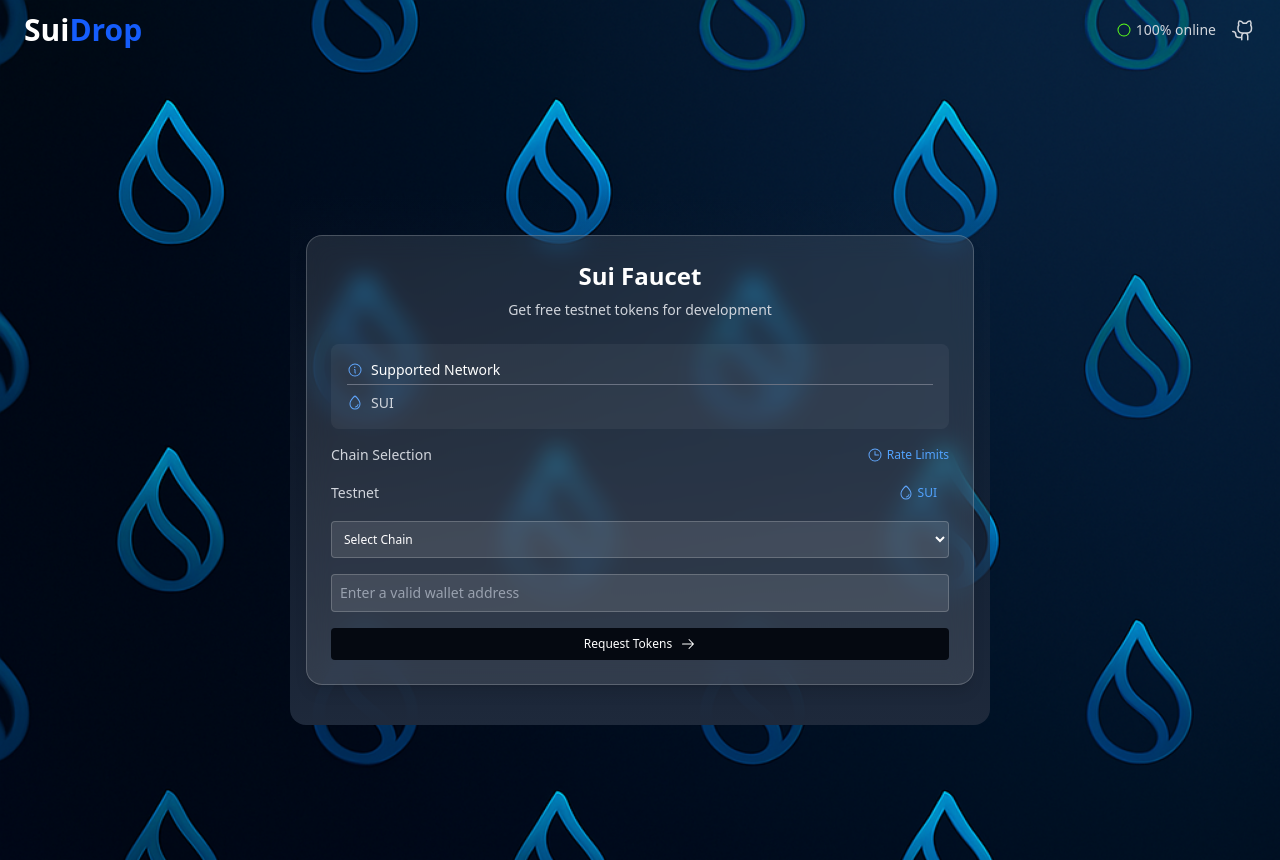
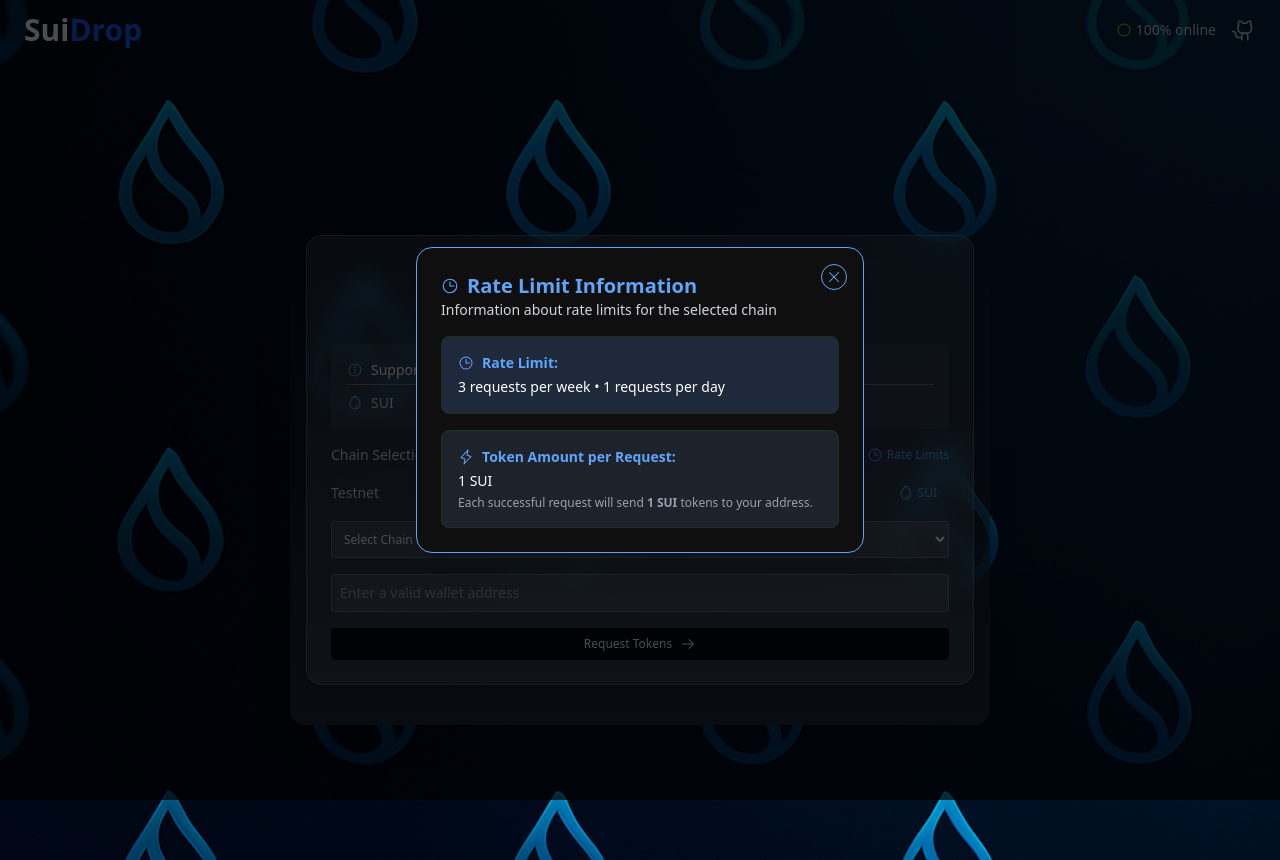
Before and after one commit to dennispaul8/suifaucet-template, a React (Vite) app: page / in a window 1280 px wide. Both pictures are taken after a click on the button "Rate Limits". Built offline with nearby package versions, Linux system fonts and the light colour scheme.

Commit message:
add modal to rate limit

```diff
--- a/src/App.tsx
+++ b/src/App.tsx
@@ -7,8 +7,11 @@
 } from "@phosphor-icons/react";
 import "./App.css";
 import Navbar from "./components/Navbar";
+import { useState } from "react";
+import RateLimitModal from "./components/RateLimitModal";
 
 function App() {
+  const [showModal, setShowModal] = useState(false);
   return (
     <div className="bg-[url(../public/sui-bg.png)] bg-no-repeat bg-cover bg-[#171620] min-h-screen">
       <Navbar />
@@ -36,7 +39,10 @@
 
             <div className="flex justify-between items-center text-sm mb-4">
               <span className="text-gray-300">Chain Selection</span>
-              <button className="text-blue-400 hover:underline flex items-center gap-1 text-xs">
+              <button
+                onClick={() => setShowModal(true)}
+                className="text-blue-400 hover:underline flex items-center gap-1 text-xs"
+              >
                 <ClockIcon size={16} color="#60A5FA" />
                 Rate Limits
               </button>
@@ -60,9 +66,6 @@
               <option className="bg-gray-800 text-white" value="sui">
                 Sui
               </option>
-              <option className="bg-gray-800 text-white" value="eth">
-                Ethereum
-              </option>
             </select>
 
             <input
@@ -78,6 +81,7 @@
           </div>
         </div>
       </div>
+      <RateLimitModal open={showModal} onClose={() => setShowModal(false)} />
     </div>
   );
 }
--- /dev/null
+++ b/src/components/RateLimitModal.tsx
@@ -0,0 +1,57 @@
+import { XIcon } from "@phosphor-icons/react";
+import { ClockIcon, LightningIcon } from "@phosphor-icons/react";
+
+type Props = {
+  open: boolean;
+  onClose: () => void;
+};
+
+export default function RateLimitModal({ open, onClose }: Props) {
+  if (!open) return null;
+
+  return (
+    <div className="fixed inset-0 z-50 flex items-center justify-center bg-black/70">
+      <div className="bg-[#0f0f0f] border border-[#60A5FA] rounded-2xl p-6 w-[90%] max-w-md text-white relative shadow-xl">
+        {/* Close Button */}
+        <button
+          onClick={onClose}
+          className="absolute top-4 right-4 rounded-full border border-[#60A5FA] p-1 hover:bg-green-600/20"
+        >
+          <XIcon size={16} color="#60A5FA" />
+        </button>
+
+        <h2 className="text-lg md:text-xl font-semibold flex items-center gap-2 text-[#60A5FA]">
+          <ClockIcon size={18} />
+          Rate Limit Information
+        </h2>
+        <p className="text-sm text-gray-300 mb-4">
+          Information about rate limits for the selected chain
+        </p>
+
+        {/* Rate Limit Box */}
+        <div className="bg-[#1e293b] border border-[#1c311c] rounded-lg p-4 mb-4">
+          <h3 className="font-semibold flex items-center gap-2 text-[#60A5FA] text-sm">
+            <ClockIcon size={16} />
+            Rate Limit:
+          </h3>
+          <p className="mt-1 text-sm">
+            3 requests per week • 1 requests per day
+          </p>
+        </div>
+
+        {/* Token Amount Box */}
+        <div className="bg-[#1e222b] border border-[#1c312c] rounded-lg p-4">
+          <h3 className="font-semibold flex items-center gap-2 text-[#60A5FA] text-sm">
+            <LightningIcon size={16} />
+            Token Amount per Request:
+          </h3>
+          <p className="mt-1 text-sm">1 SUI</p>
+          <p className="text-xs text-gray-400 mt-1">
+            Each successful request will send <strong>1 SUI</strong> tokens to
+            your address.
+          </p>
+        </div>
+      </div>
+    </div>
+  );
+}
```
